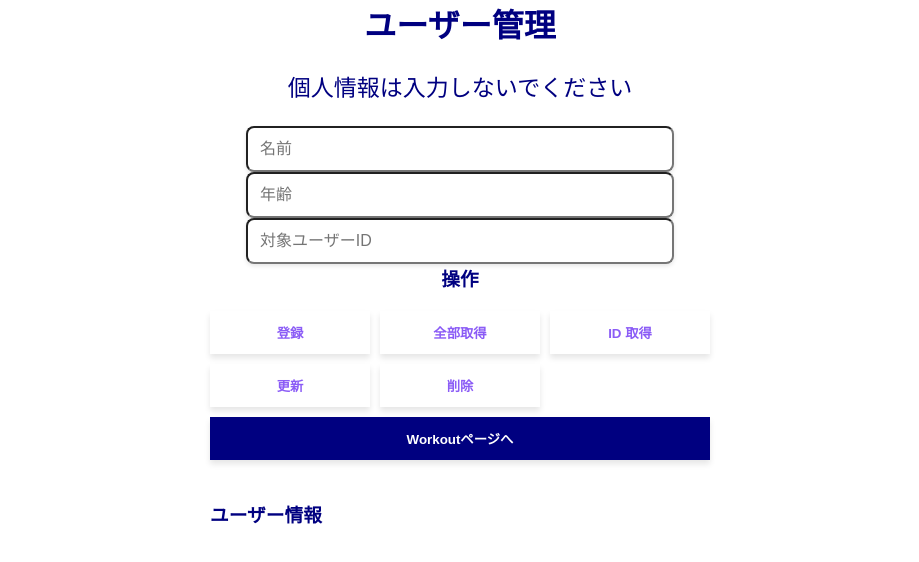
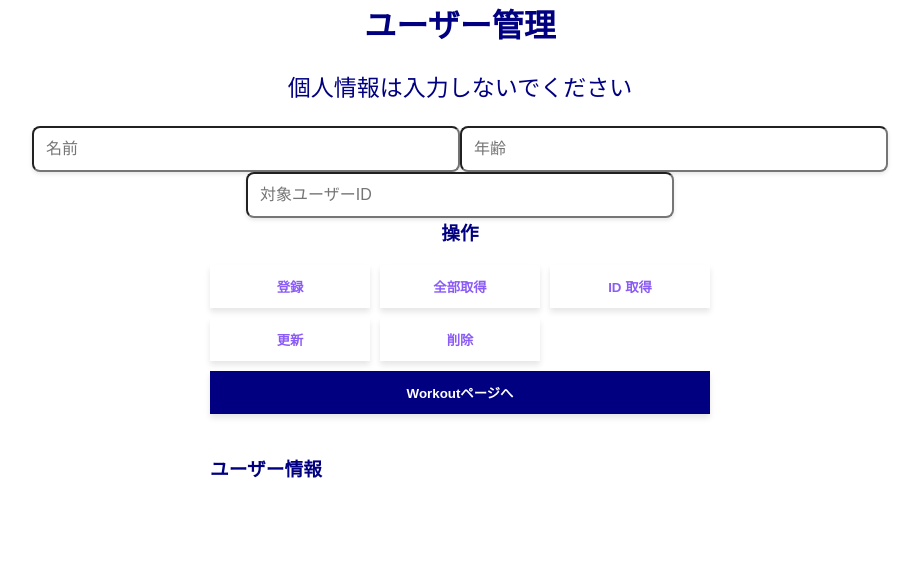
Before and after one commit to 13800628/workout-app, a React (Vite) app in the folder frontend/test-React/: page / in a window 1280 px wide. Shown: the top 562 px of the page, without its empty margins (180-1099 px from the left). Built offline with nearby package versions, Linux system fonts and the light colour scheme.

Commit message:
切り出し

```diff
--- a/frontend/test-React/src/hooks/useUserApi.ts
+++ b/frontend/test-React/src/hooks/useUserApi.ts
@@ -69,7 +69,7 @@ export type DeleteResult = { ok: true} | { ok: false, message: string};
 
 export async function deleteUser(userId: number): Promise<DeleteResult> {
   try {
-    const res = await fetch(`${BASE_URL}`, { method: "DELETE" });
+    const res = await fetch(`${BASE_URL}/${userId}`, { method: "DELETE" });
 
     if (res.status === 204) return {ok: true };
     return { ok: false, message: `削除失敗: ${res.status}` };
--- a/frontend/test-React/src/pages/Home.tsx
+++ b/frontend/test-React/src/pages/Home.tsx
@@ -8,12 +8,98 @@
  */
 
 import { useState } from "react";
+import {
+  fetchAllUsers,
+  fetchUserById,
+  registerUser,
+  updateUser,
+  deleteUser,
+} from "../hooks/useUserApi";
+import type { User } from "../hooks/useUserApi";
+import { formatUser, formatUsers } from "../utils/formatUser";
 
-type User = {
-  id: number;
+// 子コンポーネント
+
+type UserFormProps = {
   username: string;
-  age: number;
+  age: string;
+  userId: string;
+  onChangeUsername: (v: string) => void;
+  onChangeAge: (v: string) => void;
+  onChangeUserId: (v: string) => void;
+};
+
+function UserFrom({
+  username,
+  age,
+  userId,
+  onChangeUsername,
+  onChangeAge,
+  onChangeUserId,
+}: UserFormProps) {
+  return (
+    <div className="input-form">
+      <input
+      placeholder="名前"
+      value={username}
+      onChange={(e) => onChangeUsername(e.target.value)}
+      />
+      <input
+        placeholder="年齢"
+        type="number"
+        value={age}
+        onChange={(e) => onChangeAge(e.target.value)}
+      />
+      <input
+        placeholder="対象ユーザーID"
+        type="number"
+        value={userId}
+        onChange={(e) => onChangeUserId(e.target.value)}
+      />
+    </div>
+  );
 }
+
+type ActionButtonProps = {
+  onRegister: () => void;
+  onGetAll: () => void;
+  onGetById: () => void;
+  onUpdate: () => void;
+  onDelete: () => void;
+  onGoToWorkout: () => void;
+};
+
+function ActionButtons({
+  onRegister,
+  onGetAll,
+  onGetById,
+  onUpdate,
+  onDelete,
+  onGoToWorkout,
+}: ActionButtonProps) {
+  return (
+    <div className="button-group">
+      <button onClick={onRegister}>登録</button>
+      <button onClick={onGetAll}>全部取得</button>
+      <button onClick={onGetById}>ID 取得</button>
+      <button onClick={onUpdate}>更新</button>
+      <button onClick={onDelete}>削除</button>
+      <button onClick={onGoToWorkout}>Workoutページへ
+      </button>
+    </div>
+  );
+}
+
+function ResultPanel({ result }: { result: string }) {
+  return (
+    <div className="result-section">
+      <h3>ユーザー情報</h3>
+      <pre style={{ whiteSpace: "pre-wrap"}}>{result}</pre>
+    </div>
+  )
+}
+
+// メインコンポーネント
 
 function Home() {
   const [username, setUsername] = useState("");
@@ -21,8 +107,7 @@ function Home() {
   const [userId, setUserId] = useState("");
   const [result, setResult] = useState("");
 
-  //const API_BASE_URL = import.meta.env.VITE_API_URL || "http://localhost:8080"
-  const baseUrl = "/api/users";
+  const userIdNum = Number(userId);
 
   // =========================================================================
   // CRUD 操作 各種
@@ -30,119 +115,34 @@ function Home() {
 
   // 登録処理
   const handleRegister = async () => {
-    try {
-      const res = await fetch(`${baseUrl}`, {
-        method: "POST",
-        headers: {
-          "Content-Type": "application/json",
-        },
-        body: JSON.stringify({
-          username: username,
-          age: Number(age),
-        }),
-      });
-
-      const data = await res.json();
-      setResult(formatResult(data));
-    } catch (err) {
-      setResult("エラー起きたかも" + String(err));
-    }
+    const res = await registerUser(username, Number(age))
+    setResult(res.ok ? formatUser(res.data as User) : res.message);
   };
 
 
 
   const handleGetAll = async () => {
-    try {
-      const res = await fetch(baseUrl);
-      const data = await res.json();
-      setResult(formatResult(data));
-    } catch (err) {
-      setResult("エラー" + String(err));
-    }
+    const res = await fetchAllUsers();
+    setResult(res.ok ? formatUsers(res.data as User[]) : res.message);
   };
 
   const handleGetById = async () => {
-    try {
-      const res = await fetch(`${baseUrl}/${userId}`);
-      if (!res.ok) {
-        setResult("ユーザーが見つからない");
-        return;
-      }
-      const data = await res.json();
-      setResult(formatResult(data));
-    } catch (err) {
-      setResult("エラー" + String(err));
-    }
+    if (!userIdNum) { setResult("ユーザーIDを入力してください"); return; }
+    const res = await fetchUserById(userIdNum);
+    setResult(res.ok ? formatUser(res.data as User): res.message);
   };
 
   const handleUpdate = async () => {
-    try {
-      const res = await fetch(`${baseUrl}/${userId}`, {
-        method: "PUT",
-        headers: { "Content-Type": "application/json" },
-        body: JSON.stringify({
-          userId: JSON.stringify(userId),
-          username: username,
-          age: Number(age),
-        }),
-      });
-
-      const data = await res.json();
-      setResult(formatResult(data));
-    } catch (err) {
-      setResult("エラー" + String (err));
-    }
+    if (!userIdNum) { setResult("ユーザーIDを入力してください"); return; }
+    const res = await updateUser(userIdNum, username, Number(age));
+    setResult(res.ok ? formatUser(res.data as User): res.message);
   };
 
   const handleDelete = async () => {
-    try {
-      const res = await fetch(`${baseUrl}/${userId}`, {
-        method: "DELETE",
-      });
-
-      if (res.status === 204) {
-        setResult("削除完了");
-      } else {
-        setResult("失敗");
-      }
-    } catch (err) {
-      setResult("エラー" + String (err));
-    }
+    if (!userIdNum) { setResult("ユーザーIDを入力してください"); return; }
+    const res = await deleteUser(userIdNum);
+    setResult(res.ok ? "削除完了": res.message);
   }
-
-  // =========================================================================
-
-  const formatResult = (data: User | User[] | string): string => {
-  // 複数ユーザーの場合
-  if (Array.isArray(data)) {
-    return data
-      .map(
-        (u) =>
-          `ID: ${u.id}\n名前: ${u.username}\n年齢: ${u.age}`  // <br>ではなく\n
-      )
-      .join('\n\n');  // <br><br>ではなく\n\n
-  }
-
-  // 単体オブジェクト（User型）の場合
-  if (
-    typeof data === 'object' &&
-    data !== null &&
-    'id' in data &&
-    'username' in data &&
-    'age' in data
-  ) {
-    return `
-┌───────────────┐
-│ ID: ${data.id}|
-│ 名前: ${data.username}|
-│ 年齢: ${data.age}|
-└───────────────┘`.trim();
-  }
-
-  // 文字列の場合の処理(データ表示されるが、エラーメッセージを返す)
-  return String(data);
-};
-
 
   // 別クラスで作成したので、代わりに別ページに飛ばす実装に変更
   const handleGoToWorkoutPage = () => {
@@ -162,45 +162,27 @@ function Home() {
         <p className="safety-note">個人情報は入力しないでください</p>
       </header>
 
-     <div className="input-form">
-      <input
-        placeholder="名前"
-        value={username}
-        onChange={(e) => setUsername(e.target.value)}
+      <UserFrom
+      username={username}
+      age={age}
+      userId={userId}
+      onChangeUsername={setUsername}
+      onChangeAge={setAge}
+      onChangeUserId={setUserId}
       />
-      <br />
-
-      <input
-        placeholder="年齢"
-        type="number"
-        value={age}
-        onChange={(e) => setAge(e.target.value)}
-      />
-      <br />
-
-      <input
-        placeholder="対象ユーザーID"
-        type="number"
-        value={userId}
-        onChange={(e) => setUserId(e.target.value)}
-      />
-    </div>
 
       <h3 className="section-title">操作</h3>
-      <div className="button-group">
-        <button onClick={handleRegister}>登録</button>
-        <button onClick={handleGetAll}>全部取得</button>
-        <button onClick={handleGetById}>ID 取得</button>
-        <button onClick={handleUpdate}>更新</button>
-        <button onClick={handleDelete}>削除</button>
-        <button onClick={handleGoToWorkoutPage}>Workoutページへ</button>
-      </div>
+      <ActionButtons
+        onRegister={handleRegister}
+        onGetAll={handleGetAll}
+        onGetById={handleGetById}
+        onUpdate={handleUpdate}
+        onDelete={handleDelete}
+        onGoToWorkout={handleGoToWorkoutPage}
+        />
 
-      <div className="result-section">
-        <h3>ユーザー情報</h3>
-        <pre style={{ whiteSpace: 'pre-wrap' }}>{result}</pre>
-      </div>
-    </div>
+      <ResultPanel result={result} />
+     </div>
   );
 }
 export default Home;
--- a/frontend/test-React/src/utils/formatUser.ts
+++ b/frontend/test-React/src/utils/formatUser.ts
@@ -1,9 +1,9 @@
 import type { User } from "../hooks/useUserApi";
 
 export function formatUser(user: User): string {
-  return `ID: ${user.id}\n名前: ${user.username}\n年齢: ${user.age}` ;
+  return `ID: ${user.id}\n名前: ${user.username}\n年齢: ${user.age}`;
 }
 
-export function formatUser(users: User[]): string {
+export function formatUsers(users: User[]): string {
   return users.map(formatUser).join("\n\n");
 }
```
